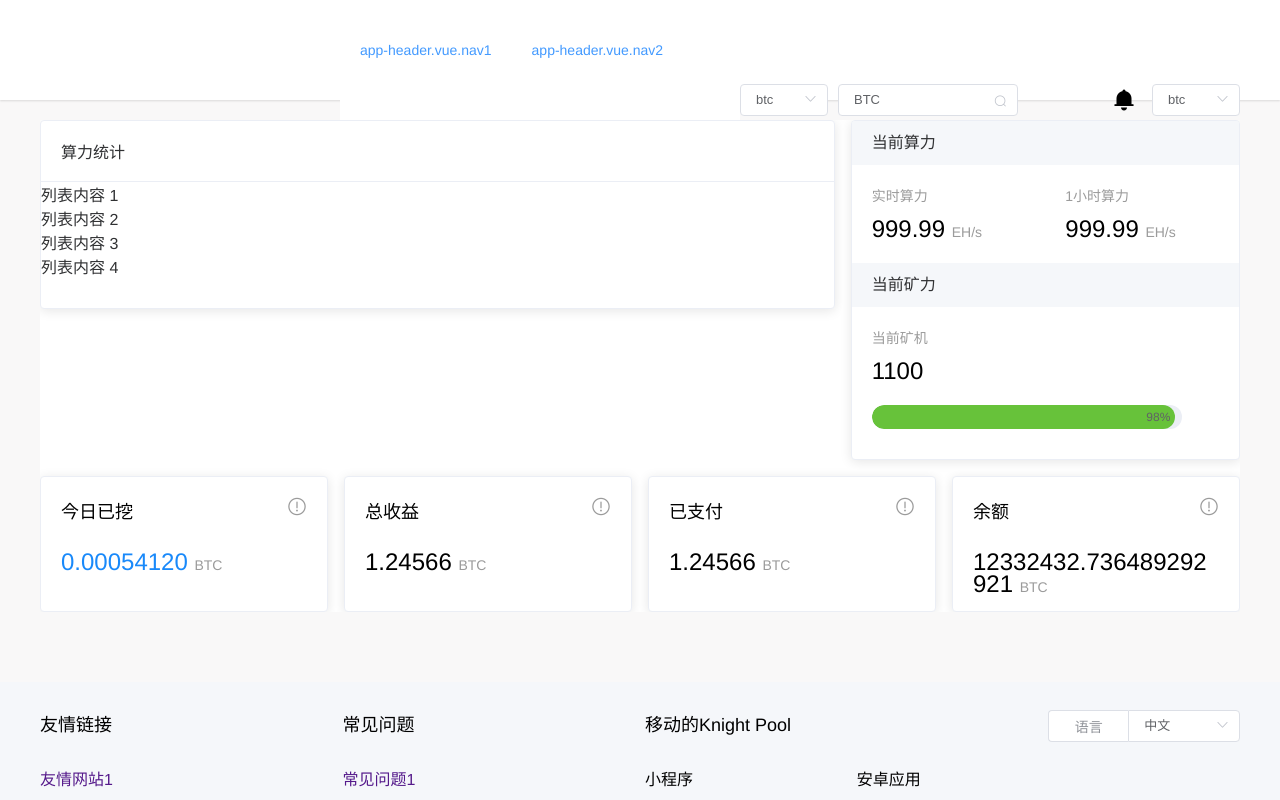
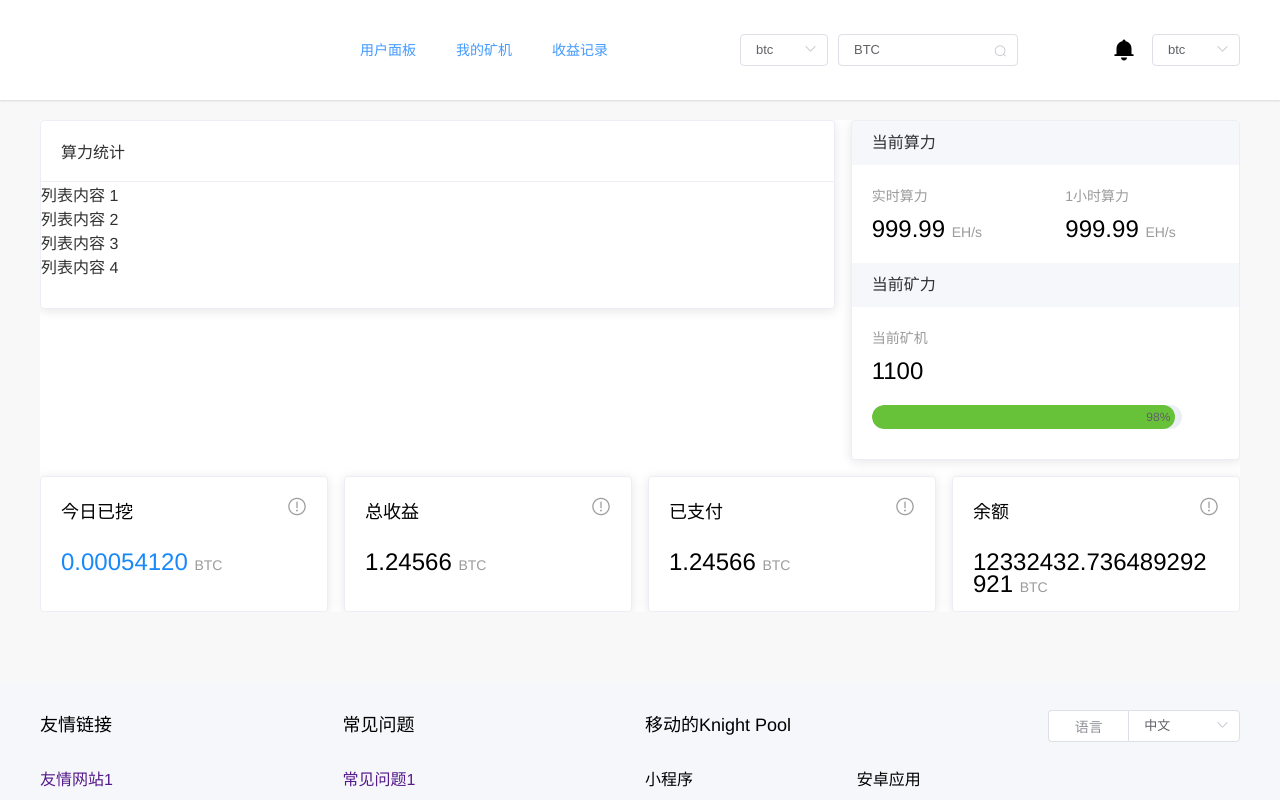
Before and after one commit to yangmingkun187/knight-pool, a Vue app: page /#/dashboard in a window 1280 px wide. Shown: the top 800 px of the page. Built offline with nearby package versions, Linux system fonts and the light colour scheme.

Commit message:
fix merge

```diff
--- a/src/views/layout/header/AppHeader.vue
+++ b/src/views/layout/header/AppHeader.vue
@@ -14,9 +14,9 @@
                          text-color="#439AFF"
                          active-text-color="#1989FA"
                          @select="handleSelect">
-                    <el-menu-item index="1">{{$t('app-header.vue.nav1')}}</el-menu-item>
-                    <el-menu-item index="2">{{$t('app-header.vue.nav2')}}</el-menu-item>
-                    <el-menu-item index="3">{{$t('app-header.vue.nav3')}}</el-menu-item>
+                    <el-menu-item index="1">{{$t('header.nav1')}}</el-menu-item>
+                    <el-menu-item index="2">{{$t('header.nav2')}}</el-menu-item>
+                    <el-menu-item index="3">{{$t('header.nav3')}}</el-menu-item>
                 </el-menu>
             </el-col>
 
@@ -74,7 +74,7 @@
 					label: 'btc'
 				}],
 				value: 'BTC',
-							searchKey: 'BTC',
+				searchKey: 'BTC',
 			}
 		},
 		methods: {
```
